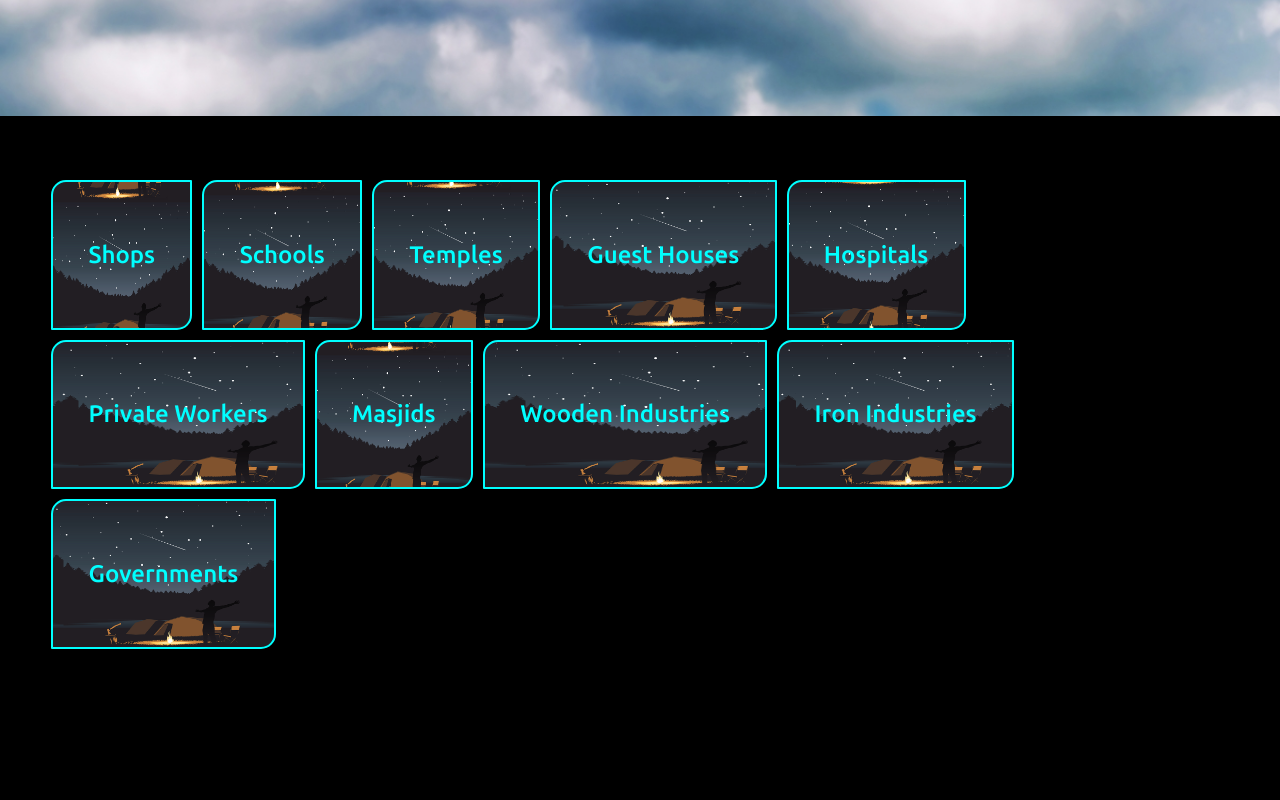
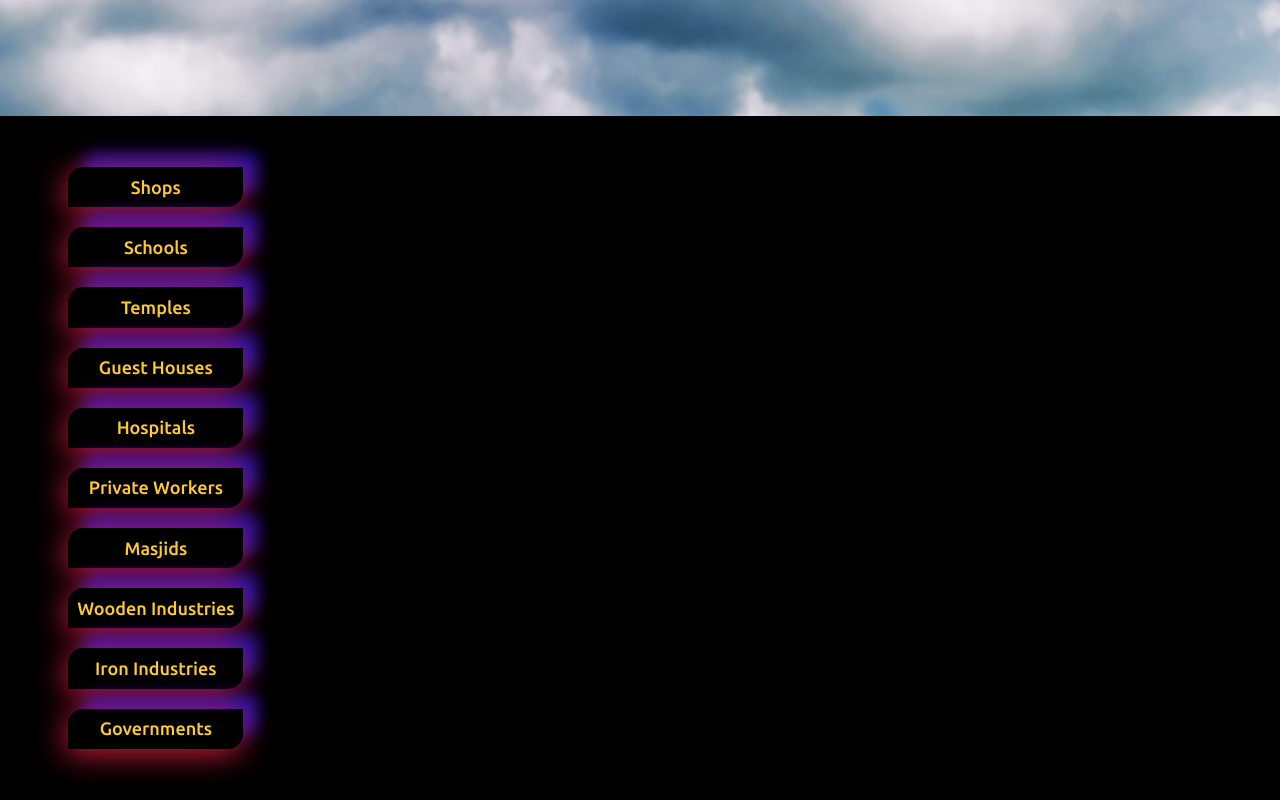
Before and after one commit to rvsaini8107/Contacts-Ratannagar-react, a React (Create React App) app: page / in a window 1280 px wide. Shown: the part 806-1606 px from the top of the page. Before the commit the page ends 1519 px from the top, so only its background shows below. Built offline with nearby package versions, Linux system fonts and the light colour scheme; no server answers.

Commit message:
change 2.01

```diff
--- a/src/Pages/pagesStyle.css
+++ b/src/Pages/pagesStyle.css
@@ -8,15 +8,20 @@
   background: black;
   color: aqua;
 }
-
+.App {
+  margin-top: 10%;
+}
 .main-category-list {
   display: flex;
   flex-wrap: wrap;
-  gap: 10px;
-  margin: 5% 4%;
+  gap: 20px;
+  margin: 4% 4%;
+  flex-direction: column;
+  width: 15%;
+  text-align: center;
 }
 
-.categories {
+/* .categories {
   border: 2px solid aqua;
   padding: 5% 3%;
   border-radius: 15px 1px;
@@ -27,14 +32,28 @@
   background-size: contain;
   background-repeat: round;
 
+} */
+.categories {
+  /* background-image: url("../images/night.png");
+  background-origin: border-box;
+  background-position: 50%;
+  background-repeat: round;
+  background-size: contain;
+  border: 0px solid aqua;*/
+  border-radius: 15px 1px;
+font-size: large;
+padding: 5% 3%;
+box-shadow: -2px 5px 31px rgba(232, 28, 66, 0.89), 14px -13px 16px rgba(53, 28, 232, 0.74);
+color: #ffcc30;
+margin-left: 9%;
 }
+
 .background-img-Rajasthan {
   background-image: url("../images/rajasthan.jpg");
   background-size: cover;
   background-attachment: fixed;
   width: 100%;
   height: 202px;
-
 }
 /* userSignup */
 .userLoginForm input {
```
Also changed, not shown: src/LoginAdmin/Dashboad.js (added).
